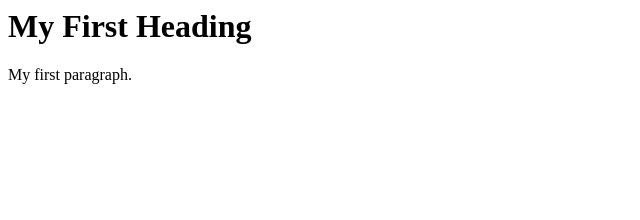
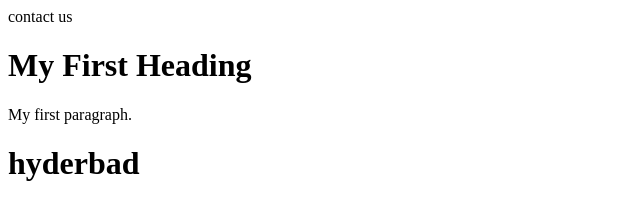
Before and after one commit to Ravindraravi340/frontend-app, a plain HTML site: page contact.html in a window 1280 px wide. Shown: the whole page, without its empty margins (0-640 px from the left). Drawn offline with Linux system fonts and the light colour scheme.

Commit message:
create contact page

```diff
--- a/contact.html
+++ b/contact.html
@@ -1,9 +1,9 @@
 <html>
 <body>
-
+  contact us
 <h1>My First Heading</h1>
 
 <p>My first paragraph.</p>
-
+<h1>hyderbad</
 </body>
 </html>
```
